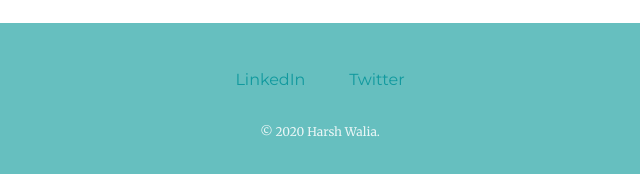
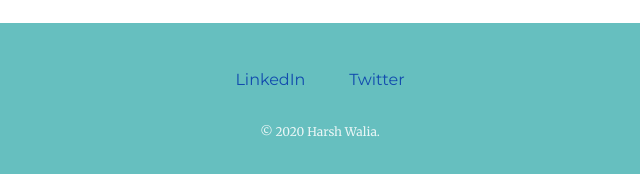
Before and after one commit to Harsh678/Harsh-Walia, a plain HTML site: page index.html in a window 1280 px wide. Shown: the part 2798-2972 px from the top of the page, 320-960 px from the left. Drawn offline with Linux system fonts and the light colour scheme; a web font is replaced by a local one.

Commit message:
Update styles.css

```diff
--- a/css/styles.css
+++ b/css/styles.css
@@ -53,7 +53,7 @@ margin: 90px auto ;
 }
 
 a{
-  color: #11999E;
+  color:  #124BAE;
   text-decoration: none;
   margin: 10px 20px ;
   font-family: "Montserrat", sans-serif;
```
